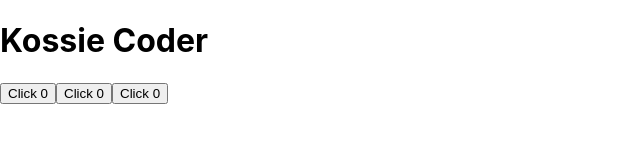
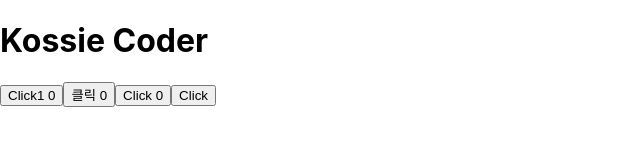
Before and after one commit to kingof7/react-beginner, a React (Create React App) app: page / in a window 1280 px wide. Shown: the top 160 px of the page, without its empty margins (0-640 px from the left). Built offline with nearby package versions, Linux system fonts and the light colour scheme.

Commit message:
8강 부모에서 자식컴포넌트로 데이터보내기 Props!

```diff
--- /dev/null
+++ b/src/App.css
@@ -0,0 +1,38 @@
+.App {
+  text-align: center;
+}
+
+.App-logo {
+  height: 40vmin;
+  pointer-events: none;
+}
+
+@media (prefers-reduced-motion: no-preference) {
+  .App-logo {
+    animation: App-logo-spin infinite 20s linear;
+  }
+}
+
+.App-header {
+  background-color: #282c34;
+  min-height: 100vh;
+  display: flex;
+  flex-direction: column;
+  align-items: center;
+  justify-content: center;
+  font-size: calc(10px + 2vmin);
+  color: white;
+}
+
+.App-link {
+  color: #61dafb;
+}
+
+@keyframes App-logo-spin {
+  from {
+    transform: rotate(0deg);
+  }
+  to {
+    transform: rotate(360deg);
+  }
+}
--- a/src/App.js
+++ b/src/App.js
@@ -2,13 +2,17 @@ import React, { useEffect, useState } from 'react';
 import Counter from './components/Counter';
 
 function App() {
-
+  const [buttonName, setButtonName] = useState('클릭');
+  const clickButton = () => {
+    setButtonName('click');
+  };
   return (
     <div className="App">
       <h1>Kossie Coder</h1>
+      <Counter click="Click1" />
+      <Counter click={buttonName}/>
       <Counter />
-      <Counter />
-      <Counter />
+      <button onClick={clickButton}>Click</button>
     </div>
   );
 }
--- a/src/components/Counter.js
+++ b/src/components/Counter.js
@@ -1,14 +1,15 @@
 import React, { useState } from 'react';
 
-const Counter = () => {
+const Counter = (props) => {
   const [count, setCount] = useState(0);
 
   const increment = () => {
     setCount(count + 1);
   };
+  const clickString = props.click || 'Click'; // props.click이 존재하지않는다면, 'Click'으로 표현
   return (
       <button onClick={increment}>
-          Click {count}
+          {clickString} {count}
       </button>
   );
 };
```
